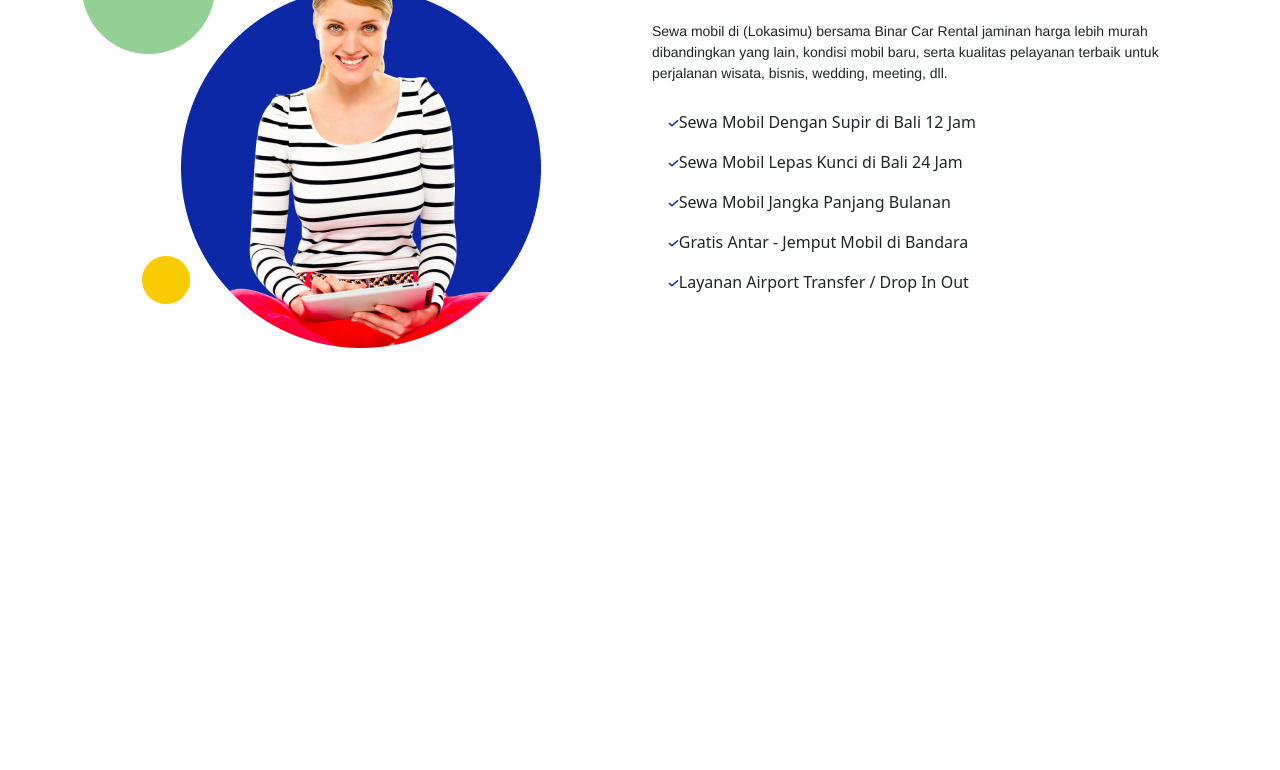
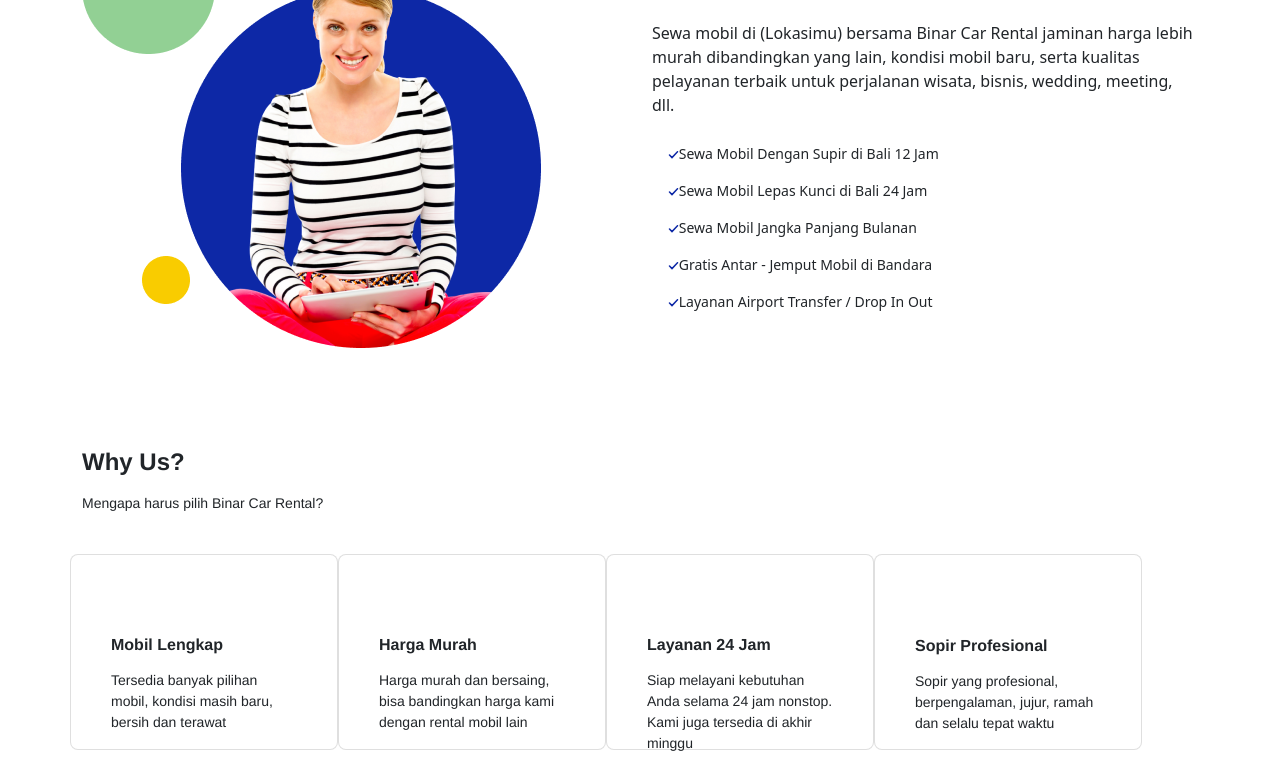
Before and after one commit to mnaufal121/Binar_Challenge1_BCR, a plain HTML site: page index.html in a window 1280 px wide. Shown: the part 684-1454 px from the top of the page. Before the commit the page ends 1032 px from the top, so only its background shows below. Drawn offline with Linux system fonts and the light colour scheme.

Commit message:
feat: create why us section ver 1

```diff
--- a/assets/css/custom.css
+++ b/assets/css/custom.css
@@ -1,8 +1,3 @@
-p, .nav-link a{
-    font-size: 14px;
-    font-family: Helvetica;
-}
-
 /* section header */
 
 header{
@@ -97,4 +92,46 @@
 
 .ourservice .list-group-item{
     border: none;
+    font-size: 14px;
 }
+
+/* section why us */
+
+.whyus .title-whyus{
+    margin-top: 100px;
+    font-weight: 700;
+    font-size: 24px;
+    font-family: Helvetica;
+}
+
+.whyus .description-whyus{
+    margin-top: 16px;
+    font-weight: 300;
+    font-size: 14px;
+    font-family: Helvetica;
+}
+
+.whyus .card-whyus{
+    margin-top: 40px;
+}
+
+.whyus .card{
+    height: 196px;
+    width: 268px;
+    border-radius: 8px;
+    padding: 24px;
+}
+
+.whyus .card .card-body .card-title{
+    margin-top: 16px;
+    font-family: Helvetica;
+    font-weight: 700;
+    font-size: 16px;
+}
+
+.whyus .card .card-body .card-text{
+    margin-top: 16px;
+    font-family: Helvetica;
+    font-weight: 300;
+    font-size: 14px;
+}
--- a/index.html
+++ b/index.html
@@ -81,9 +81,40 @@
         </section>
     </div>
 
-    <div>
+    <div class="container">
         <section class="whyus">
-
+            <h2 class="title-whyus">Why Us?</h2>
+            <p class="description-whyus">Mengapa harus pilih Binar Car Rental?</p>
+            <div class="row card-whyus">
+                <div class="card col-md-6 col-sm-12">
+                    <div class="card-body">
+                        <img src="assets/img/fi_thumbs.svg" alt="thumbs-svg">
+                        <h5 class="card-title">Mobil Lengkap</h5>
+                        <p class="card-text">Tersedia banyak pilihan mobil, kondisi masih baru, bersih dan terawat</p>
+                    </div>
+                </div>
+                <div class="card col-md-6 col-sm-12">
+                    <div class="card-body">
+                        <img src="assets/img/fi_tag.svg" alt="thumbs-svg">
+                        <h5 class="card-title">Harga Murah</h5>
+                        <p class="card-text">Harga murah dan bersaing, bisa bandingkan harga kami dengan rental mobil lain</p>
+                    </div>
+                </div>
+                <div class="card col-md-6 col-sm-12">
+                    <div class="card-body">
+                        <img src="assets/img/fi_clock.svg" alt="thumbs-svg">
+                        <h5 class="card-title">Layanan 24 Jam</h5>
+                        <p class="card-text">Siap melayani kebutuhan Anda selama 24 jam nonstop. Kami juga tersedia di akhir minggu</p>
+                    </div>
+                </div>
+                <div class="card col-md-6 col-sm-12">
+                    <div class="card-body">
+                        <img src="assets/img/fi_award.svg" alt="thumbs-svg">
+                        <h5 class="card-title">Sopir Profesional</h5>
+                        <p class="card-text">Sopir yang profesional, berpengalaman, jujur, ramah dan selalu tepat waktu</p>
+                    </div>
+                </div>
+            </div>
         </section>
     </div>
 
```
Also changed, not shown: assets/img/fi_award.svg (added), assets/img/fi_clock.svg (added), assets/img/fi_tag.svg (added), assets/img/fi_thumbs.svg (added).
